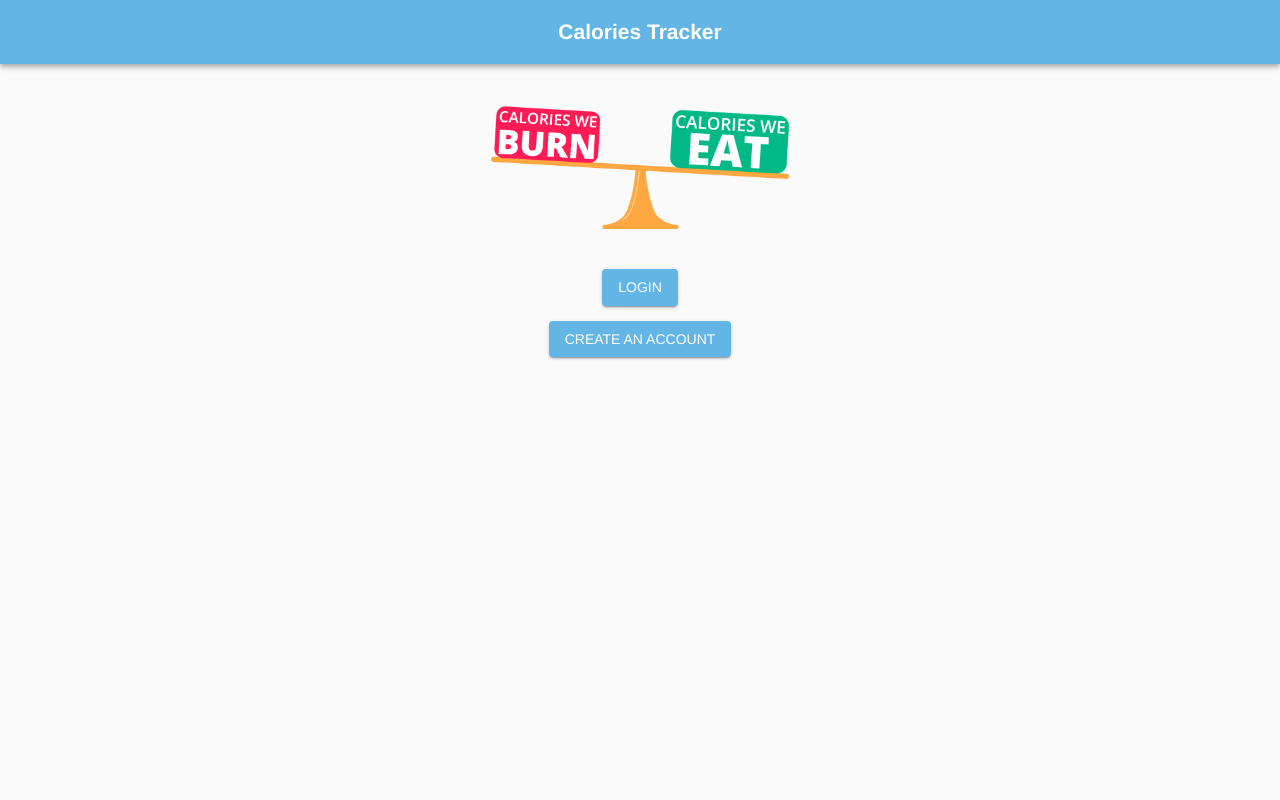
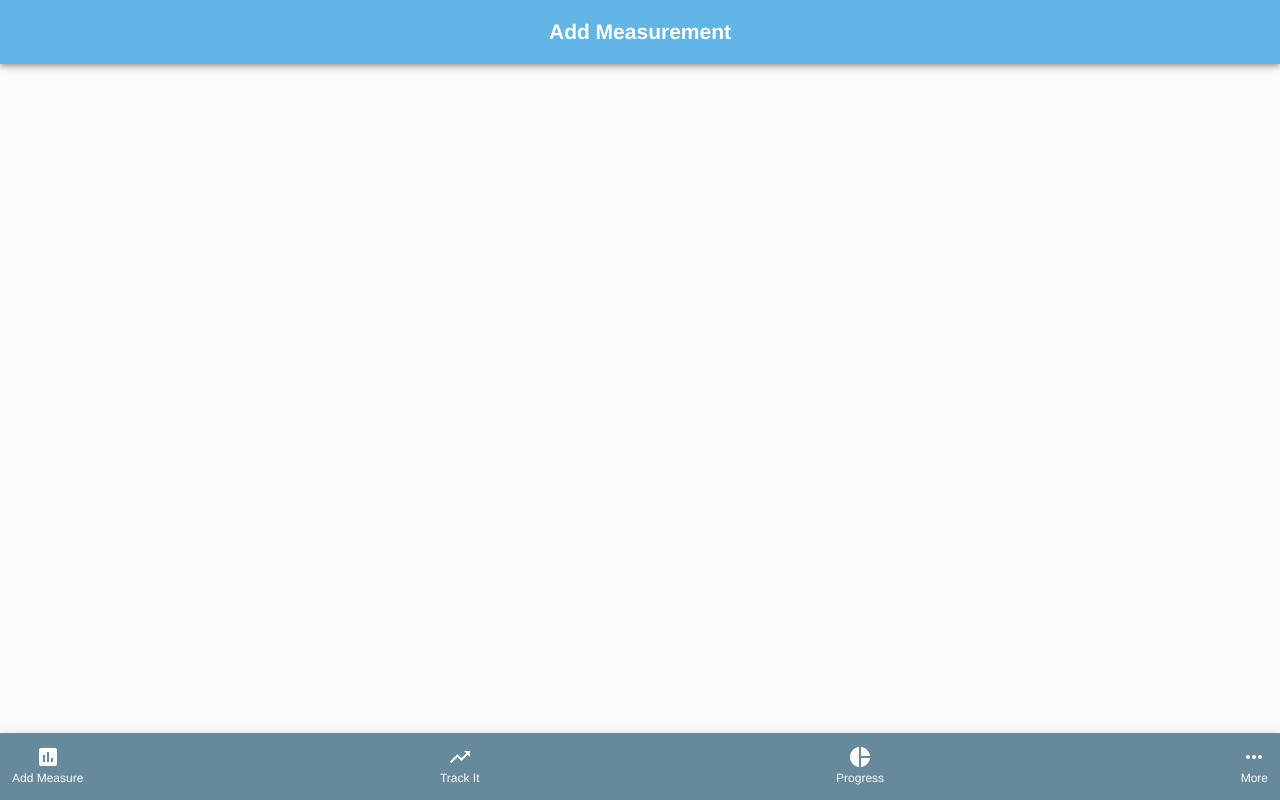
Before and after one commit to martinnajjar12/calories-frontend, a React (Create React App) app: page / in a window 1280 px wide. Built offline with nearby package versions, Linux system fonts and the light colour scheme.

Commit message:
Create a MemberPage

```diff
--- a/src/App.js
+++ b/src/App.js
@@ -3,6 +3,7 @@ import {
   ThemeProvider,
   unstable_createMuiStrictModeTheme as createMuiTheme,
 } from '@material-ui/core';
+import { useState } from 'react';
 import {
   BrowserRouter,
   Route,
@@ -10,6 +11,7 @@ import {
 } from 'react-router-dom';
 import GuestPage from './components/GuestPage';
 import LoginPage from './components/LoginPage';
+import MemberPage from './components/MemberPage';
 import RegistrationPage from './components/RegistrationPage';
 
 const theme = createMuiTheme({
@@ -37,11 +39,15 @@ const theme = createMuiTheme({
   },
 });
 
-const App = () => (
+const App = () => {
+  const [loggedIn] = useState(true);
+  return (
     <ThemeProvider theme={theme}>
       <BrowserRouter>
         <Switch>
-        <Route exact path="/" component={GuestPage} />
+          <Route exact path="/">
+            {loggedIn ? <MemberPage /> : <GuestPage />}
+          </Route>
           <Route exact path="/login" component={LoginPage} />
           <Route exact path="/registration" component={RegistrationPage} />
         </Switch>
@@ -49,5 +55,6 @@ const App = () => (
       <CssBaseline />
     </ThemeProvider>
   );
+};
 
 export default App;
--- /dev/null
+++ b/src/components/MemberPage.js
@@ -0,0 +1,12 @@
+import React from 'react';
+import Header from './Header';
+import NavigationBar from './NavigationBar';
+
+const MemberPage = () => (
+  <>
+    <Header title="Add Measurement" />
+    <NavigationBar />
+  </>
+);
+
+export default MemberPage;
```
Lines whose indentation alone changed are shown as unchanged.
